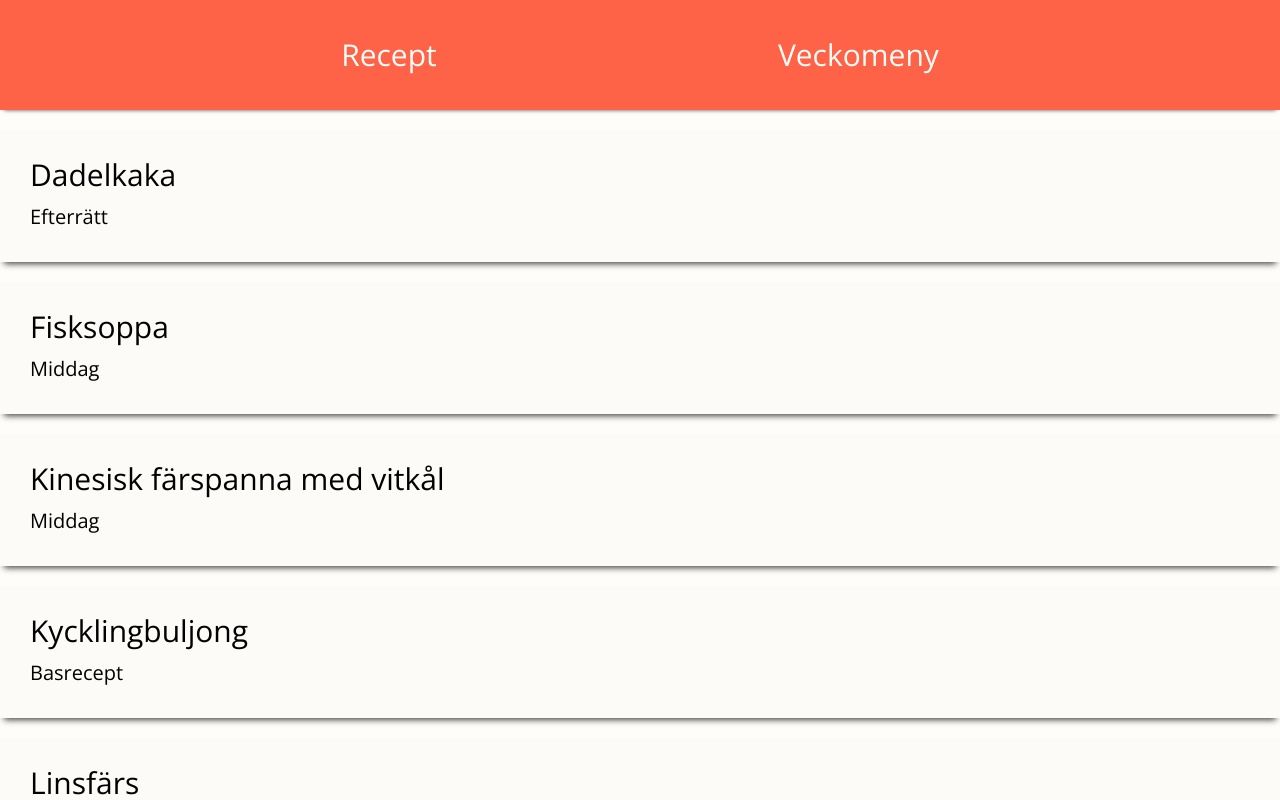
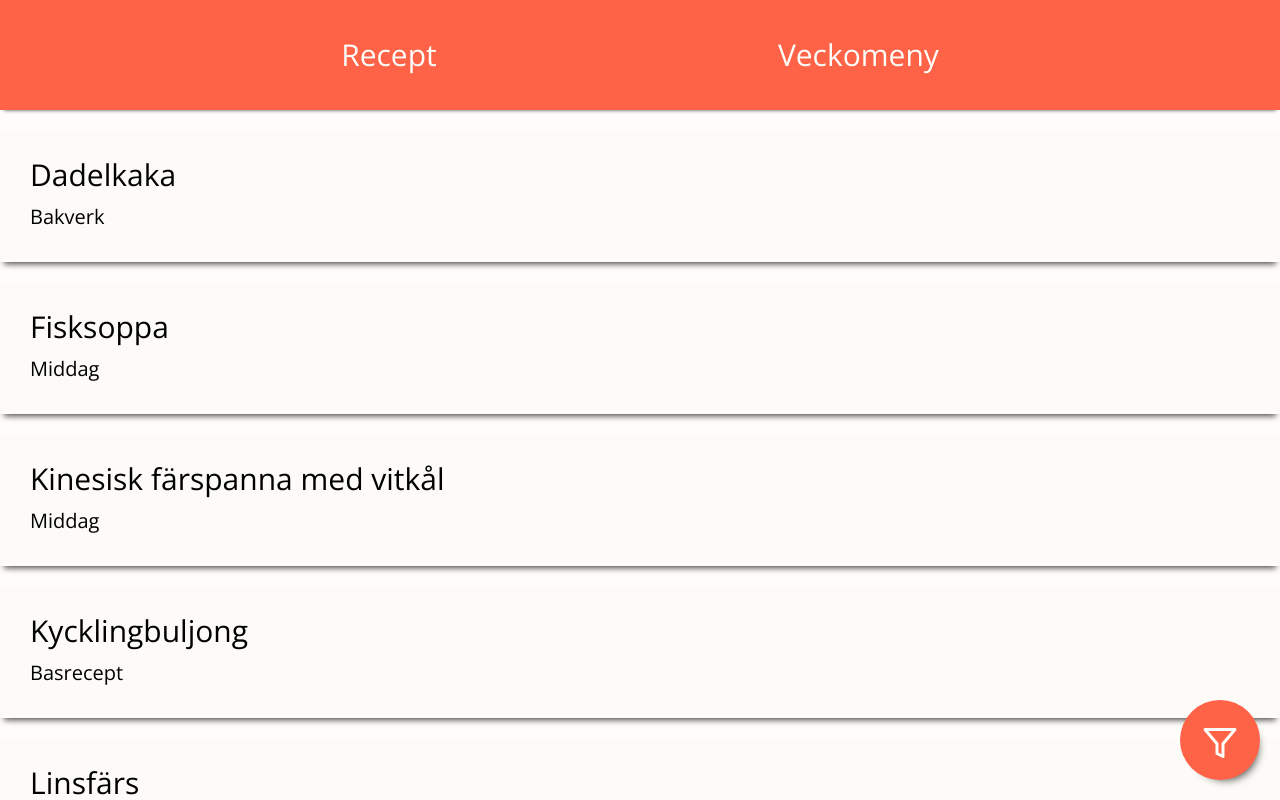
Before and after one commit to w1nston/amsenwallander.se, a Next.js app: page /recipes in a window 1280 px wide. Shown: the top 800 px of the page. Built offline with nearby package versions, Linux system fonts and the light colour scheme.

Commit message:
Add filter button (#3)
* Add floating button for filter options.
* Style button, and add filter icon.
* Filter at place.

```diff
--- a/api/recipe/index.ts
+++ b/api/recipe/index.ts
@@ -4,11 +4,22 @@ import path from 'path';
 const RECIPE_METADATA_DIR = path.join(process.cwd(), 'metadata/recipes');
 const MARKDOWN_EXTENSIONS = ['md', 'mdx'];
 
+export type Category =
+  | 'Frukost'
+  | 'Middag'
+  | 'Efterrätt'
+  | 'Dryck'
+  | 'Godis'
+  | 'Tillbehör'
+  | 'Bakverk'
+  | 'Bröd'
+  | 'Basrecept';
+
 export type IRecipeLink = {
   filename: string;
   slug: string;
   name: string;
-  category: string; // TODO: perhaps string[]...
+  category: Category;
   // TODO: also, keywords: string[] ?
 };
 
--- a/components/Navbar.tsx
+++ b/components/Navbar.tsx
@@ -10,7 +10,7 @@ const navbarStyles = css`
   font-size: 1.5rem;
   height: 5.5rem;
   justify-content: space-evenly;
-  padding: 2rem 0;
+  align-items: center;
   position: sticky;
   top: 0;
   width: 100vw;
--- /dev/null
+++ b/components/icons/Filter.tsx
@@ -0,0 +1,24 @@
+/** @jsx jsx */
+import { css, jsx, InterpolationWithTheme } from '@emotion/core';
+
+type Props = {
+  css: InterpolationWithTheme<any>;
+  className?: string;
+};
+
+export default function Filter({ className }: Props) {
+  return (
+    <svg
+      xmlns="http://www.w3.org/2000/svg"
+      viewBox="0 0 24 24"
+      fill="none"
+      stroke="currentColor"
+      strokeWidth="2"
+      strokeLinecap="round"
+      strokeLinejoin="round"
+      className={className}
+    >
+      <polygon points="22 3 2 3 10 12.46 10 19 14 21 14 12.46 22 3"></polygon>
+    </svg>
+  );
+}
--- /dev/null
+++ b/components/recipe/FloatingButton.tsx
@@ -0,0 +1,128 @@
+/** @jsx jsx */
+import { useState } from 'react';
+import { css, jsx, keyframes } from '@emotion/core';
+import Filter from '../icons/Filter';
+import { categories } from '../../data';
+import { Category } from '../../api/recipe/index';
+
+type Props = {
+  onFilterSelected?: (category: Category) => void;
+};
+
+const expand = keyframes`
+  from {
+    height: 0;
+  }
+  to {
+    height: 10.5rem;
+  }
+`;
+
+const buttonStyles = css`
+  color: #fefdfa;
+  position: fixed;
+  bottom: 0;
+  right: 0;
+  margin: 0 1rem 1rem 0;
+  width: 4rem;
+  height: 4rem;
+  border-radius: 50%;
+  font-size: 3rem;
+  background-color: tomato;
+  text-decoration: none;
+  border: none;
+  box-shadow: 6px 8px 8px -8px #4d4a48;
+
+  &:active {
+    transform: scale(0.98);
+  }
+
+  &:focus {
+    outline: none;
+  }
+`;
+
+const filterIconStyles = css`
+  width: 1.8rem;
+`;
+
+const menuContainerStyles = css`
+  position: fixed;
+  bottom: 110px;
+  right: 0px;
+  margin-right: 2.5rem;
+  width: 180px;
+  height: 10.5rem;
+  background-color: transparent;
+  padding: 0.2rem;
+  overflow-y: scroll;
+  animation-duration: 0.5s;
+  animation-name: ${expand};
+`;
+
+const menuButtonContainerStyles = css`
+  display: flex;
+  flex-direction: column;
+`;
+
+const menuButtonStyles = css`
+  color: #fefdfa;
+  background-color: #47b5ff;
+  text-transform: uppercase;
+  text-decoration: none;
+  border: none;
+  height: 3rem;
+  margin: 4px 0;
+  font-size: 1.2rem;
+  box-shadow: 6px 8px 8px -8px #4d4a48;
+
+  &:active {
+    transform: scale(0.98);
+  }
+
+  &:focus {
+    outline: none;
+  }
+`;
+
+export default function FloatingButton({ onFilterSelected }: Props) {
+  const [isOpen, setOpen] = useState(false);
+
+  function handleClick(event: any) {
+    // TODO: figure out correct type...
+    event.preventDefault();
+    setOpen(!isOpen);
+  }
+
+  function handleFilterSelected(category: Category) {
+    return function handleClick(event: any) {
+      event.preventDefault();
+      if (onFilterSelected) {
+        onFilterSelected(category);
+      }
+      setOpen(false);
+    };
+  }
+
+  return (
+    <>
+      {isOpen ? (
+        <div css={menuContainerStyles}>
+          {(categories as Category[]).map((category: Category) => (
+            <div css={menuButtonContainerStyles} key={category}>
+              <button
+                onClick={handleFilterSelected(category)}
+                css={menuButtonStyles}
+              >
+                {category}
+              </button>
+            </div>
+          ))}
+        </div>
+      ) : null}
+      <button onClick={handleClick} css={buttonStyles}>
+        <Filter css={filterIconStyles} />
+      </button>
+    </>
+  );
+}
--- /dev/null
+++ b/data/index.js
@@ -0,0 +1,15 @@
+'use strict';
+
+const categories = [
+  'Frukost',
+  'Middag',
+  'Efterrätt',
+  'Dryck',
+  'Godis',
+  'Tillbehör',
+  'Bakverk',
+  'Bröd',
+  'Basrecept',
+];
+
+module.exports = { categories };
--- a/metadata/recipes/dadelkaka.json
+++ b/metadata/recipes/dadelkaka.json
@@ -2,6 +2,6 @@
   "filename": "dadelkaka.mdx",
   "slug": "dadelkaka",
   "name": "Dadelkaka",
-  "category": "Efterrätt",
+  "category": "Bakverk",
   "timeToCook": "?"
 }
--- a/metadata/recipes/rabarbersaft.json
+++ b/metadata/recipes/rabarbersaft.json
@@ -2,6 +2,6 @@
   "filename": "rabarbersaft.mdx",
   "slug": "rabarbersaft",
   "name": "Rabarbersaft",
-  "category": "Tillbehör"
+  "category": "Dryck"
 ,  "time-to-cook": "1h 30min"
 }
--- a/pages/recipes/index.tsx
+++ b/pages/recipes/index.tsx
@@ -1,20 +1,76 @@
+/** @jsx jsx */
+import { useState } from 'react';
 import Head from 'next/head';
+import { css, jsx } from '@emotion/core';
 import { getRecipeLinks } from '../../api/recipe';
 import RecipeLinks from '../../components/recipe/RecipeLinks';
-import { IRecipeLink } from '../../api/recipe/index';
+import { IRecipeLink, Category } from '../../api/recipe/index';
+import FloatingButton from '../../components/recipe/FloatingButton';
 
 type Props = {
   recipeLinks: IRecipeLink[];
 };
 
+const clearFilterButtonStyles = css`
+  color: #fefdfa;
+  background-color: #47b5ff;
+  text-transform: uppercase;
+  text-decoration: none;
+  border: none;
+  height: 4rem;
+  font-size: 1.2rem;
+  width: 100vw;
+  position: fixed;
+  bottom: 0;
+
+  &:active {
+    transform: scale(0.98);
+  }
+
+  &:focus {
+    outline: none;
+  }
+`;
+
+const noFilterMatchContainerStyles = css`
+  padding: 1.5rem;
+`;
+
 export default function Recipes({ recipeLinks }: Props) {
+  const [filterCategory, setFilterCategory] = useState<Category | null>(null);
+
+  function handleFilterSelected(category: Category) {
+    setFilterCategory(category);
+  }
+
+  function handleClearFilter(event: any) {
+    event.preventDefault();
+    setFilterCategory(null);
+  }
+
+  const recipes = filterCategory
+    ? recipeLinks.filter((recipe) => recipe.category === filterCategory)
+    : recipeLinks;
+
   return (
     <>
       <Head>
         <title>AW - Recept</title>
       </Head>
       <main>
-        <RecipeLinks recipeLinks={recipeLinks} />
+        {recipes.length > 0 ? (
+          <RecipeLinks recipeLinks={recipes} />
+        ) : (
+          <div css={noFilterMatchContainerStyles}>
+            <p>Inga recept hittade med kategori: {filterCategory}.</p>
+          </div>
+        )}
+        {filterCategory ? (
+          <button css={clearFilterButtonStyles} onClick={handleClearFilter}>
+            Rensa filter
+          </button>
+        ) : null}
+        <FloatingButton onFilterSelected={handleFilterSelected} />
       </main>
     </>
   );
--- a/scripts/generateRecipe.js
+++ b/scripts/generateRecipe.js
@@ -3,6 +3,7 @@
 const fs = require('fs');
 const path = require('path');
 const inquirer = require('inquirer');
+const { categories } = require('../data');
 
 const RECIPE_METADATA_DIR = path.join(process.cwd(), 'metadata/recipes');
 const RECIPE_PAGE_DIR = path.join(process.cwd(), 'pages/recipes');
@@ -87,9 +88,10 @@ const questions = [
     },
   },
   {
-    type: 'input',
+    type: 'list',
     name: 'category',
     suffix: ' (What type of dish it is)',
+    choices: categories,
     validate: function validate(answer) {
       const isLongEnough = validateLength(2)(answer);
       if (!isLongEnough) {
```
